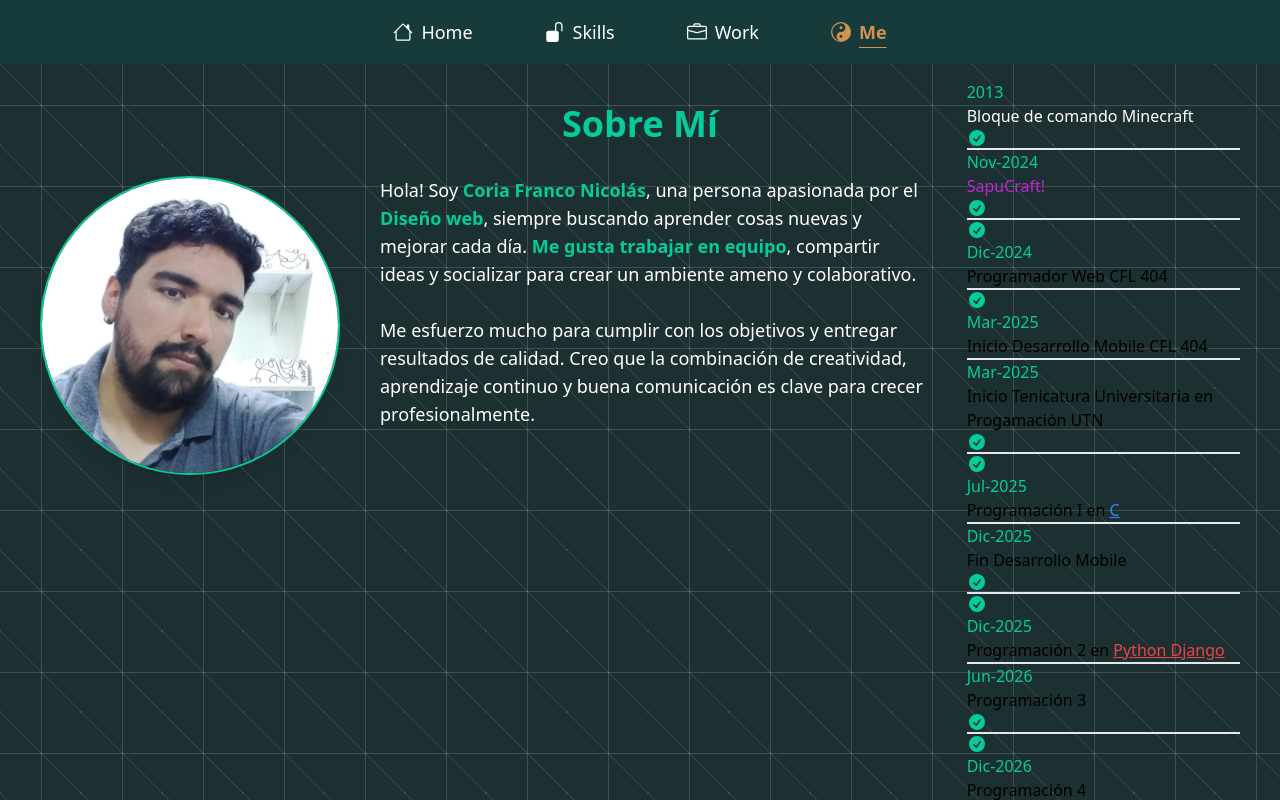
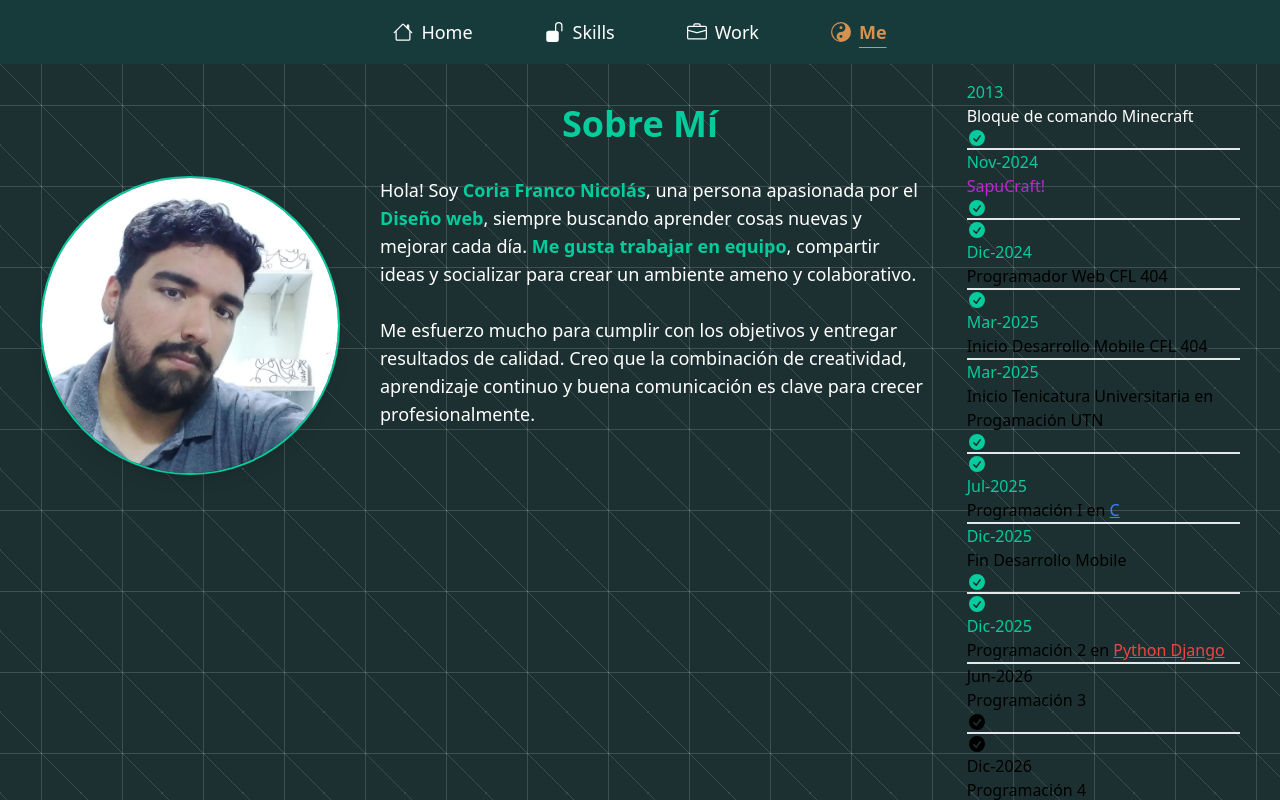
Before and after one commit to NekoBamBam/portfolio, a React (Vite) app: page /me in a window 1280 px wide. Shown: the top 800 px of the page. Built offline with nearby package versions, Linux system fonts and the light colour scheme.

Commit message:
arreglo timeline me

```diff
--- a/src/pages/Me.jsx
+++ b/src/pages/Me.jsx
@@ -206,7 +206,7 @@ function Me() {
                   />
                 </svg>
               </div>
-              <hr className="" />
+              <hr className="bg-accent" />
             </li>
             <li>
               <hr className="bg-accent" />
@@ -227,14 +227,14 @@ function Me() {
               <div className="timeline-end md:timeline-start text-accent">
                 Dic-2025
               </div>
-              <div className="timeline-start md:timeline-end timeline-box">
+              <div className="timeline-start md:timeline-end timeline-box ">
                 Programación 2 en <a className="text-red-500 underline" target="_blank" href="https://www.djangoproject.com/">Python Django</a>
               </div>
-              <hr className="bg-accent" />
+              <hr className="" />
             </li>
             <li>
-              <hr className="bg-accent" />
-              <div className="timeline-start text-accent">
+              <hr className="" />
+              <div className="timeline-start  ">
                 Jun-2026
               </div>
               <div className="timeline-end timeline-box">
@@ -245,7 +245,7 @@ function Me() {
                   xmlns="http://www.w3.org/2000/svg"
                   viewBox="0 0 20 20"
                   fill="currentColor"
-                  className="h-5 w-5 text-accent"
+                  className="h-5 w-5 "
                 >
                   <path
                     fillRule="evenodd"
@@ -254,16 +254,16 @@ function Me() {
                   />
                 </svg>
               </div>
-              <hr className="bg-accent" />
+              <hr className="" />
             </li>
             <li>
-              <hr className="bg-accent" />
+              <hr className="" />
               <div className="timeline-middle">
                 <svg
                   xmlns="http://www.w3.org/2000/svg"
                   viewBox="0 0 20 20"
                   fill="currentColor"
-                  className="h-5 w-5 text-accent"
+                  className="h-5 w-5"
                 >
                   <path
                     fillRule="evenodd"
@@ -272,19 +272,19 @@ function Me() {
                   />
                 </svg>
               </div>
-              <div className="timeline-end md:timeline-start text-accent">
+              <div className="timeline-end md:timeline-start">
                 Dic-2026
               </div>
               <div className="timeline-start md:timeline-end timeline-box">
                 Programación 4
               </div>
-              <hr className="bg-accent" />
+              <hr className="" />
             </li>
 
             <li>
               <hr className="" />
-              <div className="timeline-end md:timeline-start text-white">Dic-2026🤞</div>
-              <div className="timeline-start md:timeline-end timeline-box">
+              <div className="timeline-start md:timeline-start text-white">Dic-2026🤞</div>
+              <div className="timeline-end md:timeline-end timeline-box">
                 Fin Tecnicatura Programación🥳
               </div>
               <div className="timeline-middle ">
```
